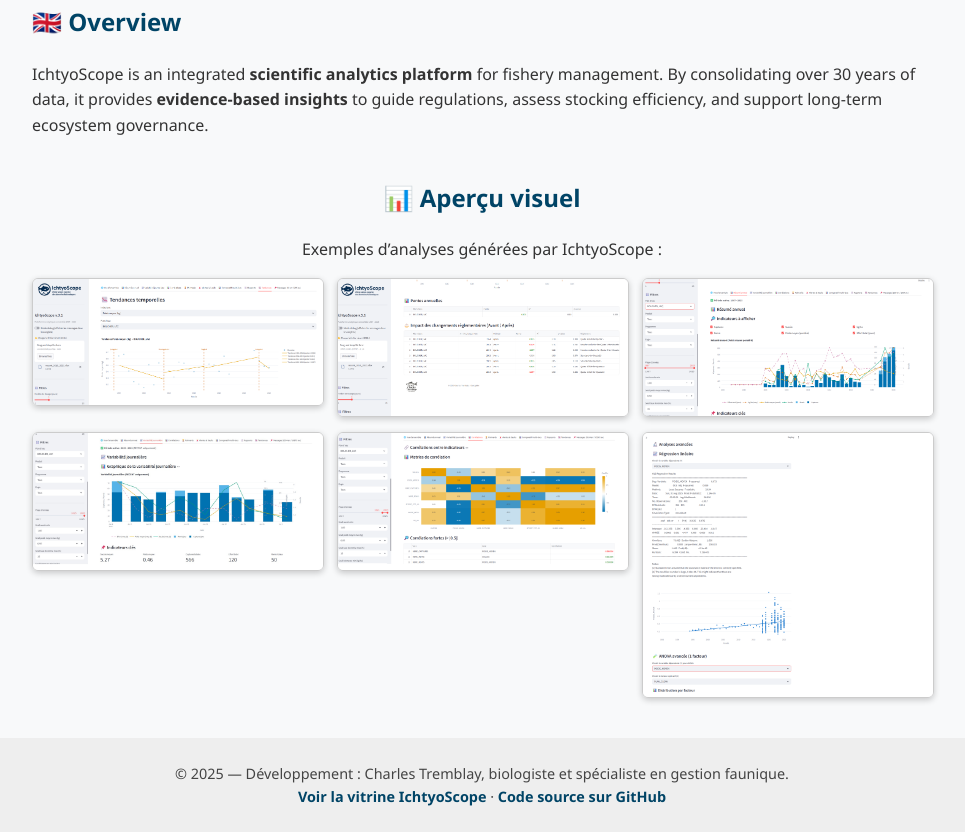
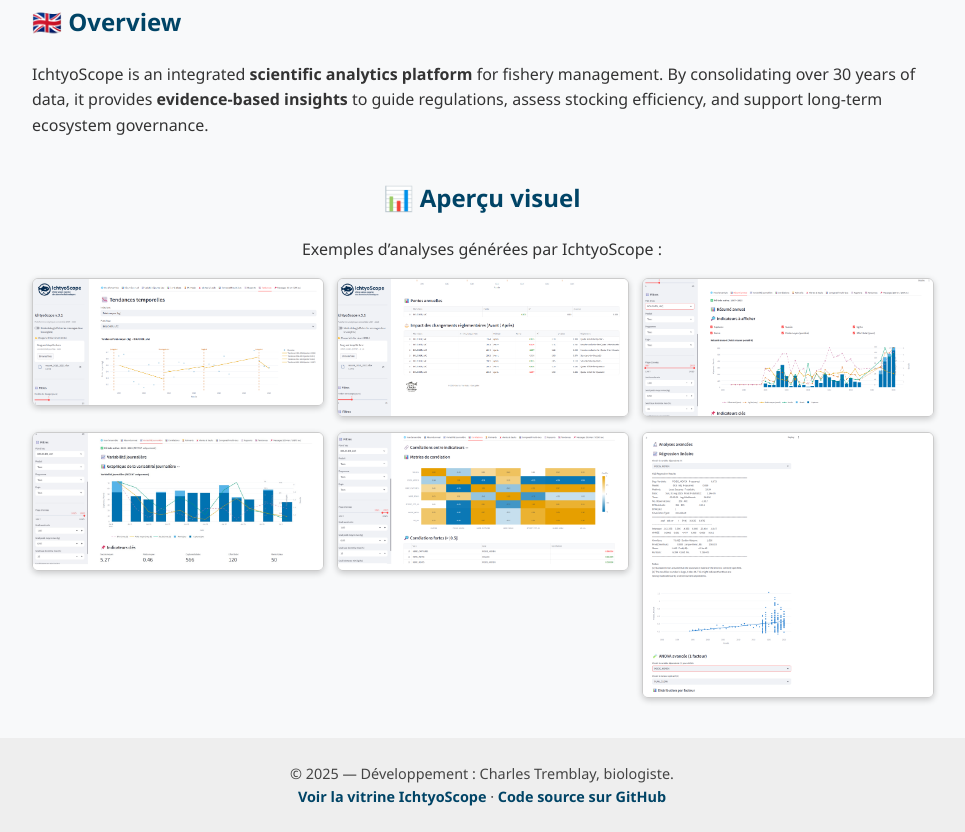
Before and after one commit to Charles-T-sys/IchtyoScope, a plain HTML site: page docs/index.html in a window 1280 px wide. Shown: the part 1165-1997 px from the top of the page, without its empty margins (158-1123 px from the left). Drawn offline with Linux system fonts and the light colour scheme.

Commit message:
Update index.html

```diff
--- a/docs/index.html
+++ b/docs/index.html
@@ -141,7 +141,7 @@
   </main>
 
   <footer>
-    © 2025 — Développement : Charles Tremblay, biologiste et spécialiste en gestion faunique.
+    © 2025 — Développement : Charles Tremblay, biologiste.
     <br>
     <a href="https://charles-t-sys.github.io/IchtyoScope/" target="_blank">Voir la vitrine IchtyoScope</a> ·
     <a href="https://github.com/Charles-T-sys/IchtyoScope" target="_blank">Code source sur GitHub</a>
```
